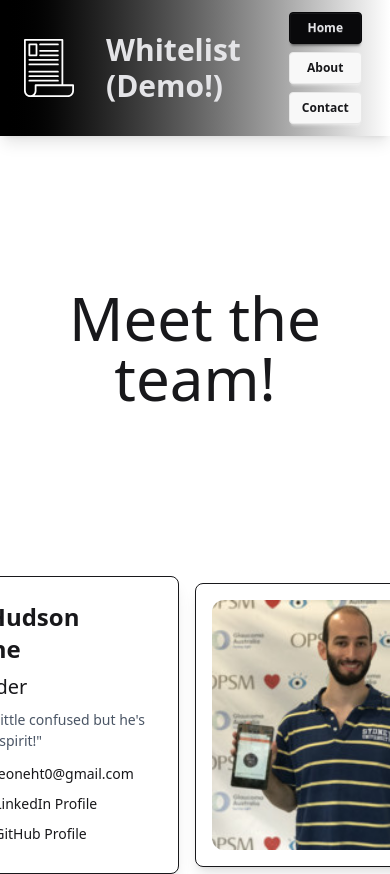
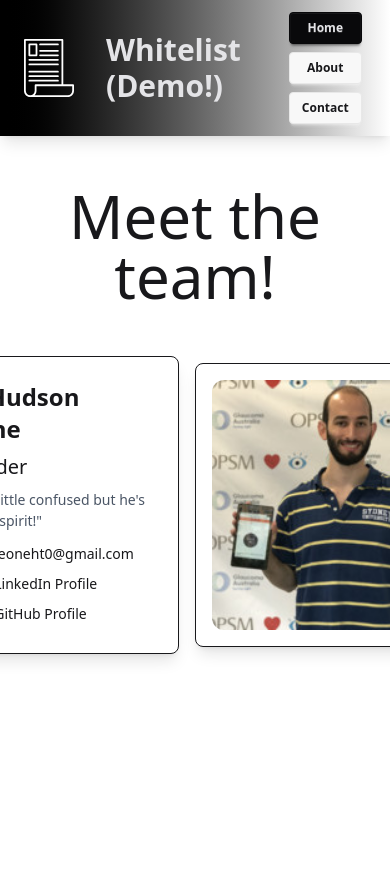
Before and after one commit to FalafelGood/Whitelist-Web, a React (Vite) app: page /contact in a window 390 px wide. Shown: the top 874 px of the page. After the commit the page ends 844 px from the top, so only its background shows below. Built offline with nearby package versions, Linux system fonts and the light colour scheme; data requests are answered from the project's data file.

Commit message:
Added responsive flex to Contact page

```diff
--- a/src/pages/Contact.jsx
+++ b/src/pages/Contact.jsx
@@ -4,12 +4,12 @@ function Contact() {
   return (
     <>
       <div className="hero">
-        <div className="hero-content text-center flex-col min-h-[440px]">
-        <h1 className="text-6xl mb-4">Meet the team!</h1>
+        <div className="hero-content text-center flex-col min-h-[220px]">
+        <h1 className="text-6xl">Meet the team!</h1>
         </div>
       </div>
 
-      <div className="flex justify-center items-center gap-4">
+      <div className="flex md:flex-col lg:flex-row justify-center items-center gap-4">
 
         <ContactCard name="Dr. Hudson Leone" photo="../src/assets/avatars/hudson.jpg" title="Founder" blurb={"\"He's a little confused but he's got the spirit!\""} email="leoneht0@gmail.com" linkedin="https://www.linkedin.com/in/hudson-leone-62924b123" github="https://github.com/FalafelGood"/>
 
```
